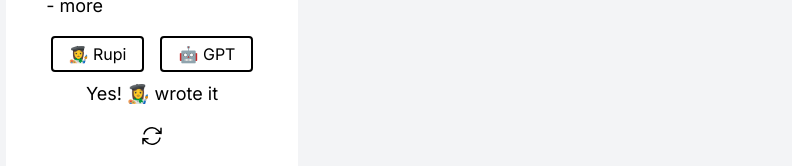
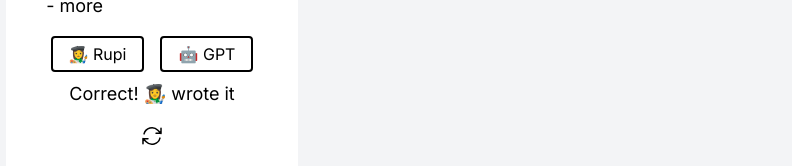
Before and after one commit to ParthGandhi/kupi-raur, a Next.js app: page / in a window 1280 px wide. Both pictures are taken after a click on the button "👩‍🎨 Rupi". Shown: the part 200-366 px from the top of the page, without its empty margins (488-1280 px from the left). Built offline with nearby package versions, Linux system fonts and the light colour scheme.

Commit message:
change words

```diff
--- a/app/page.tsx
+++ b/app/page.tsx
@@ -273,11 +273,11 @@ export default function Home() {
               <div className="py-2 text-lg">
                 {isCorrectAnswer
                   ? randomPoem!.isGPT
-                    ? "Yes! 🤖 wrote it"
-                    : "Yes! 👩‍🎨 wrote it"
+                    ? "Correct! 🤖 wrote it"
+                    : "Correct! 👩‍🎨 wrote it"
                   : randomPoem!.isGPT
-                  ? "No! 🤖 wrote it"
-                  : "No! 👩‍🎨 wrote it"}
+                  ? "Wrong! 🤖 wrote it"
+                  : "Wrong! 👩‍🎨 wrote it"}
               </div>
               <button
                 onClick={nextPoem}
```
